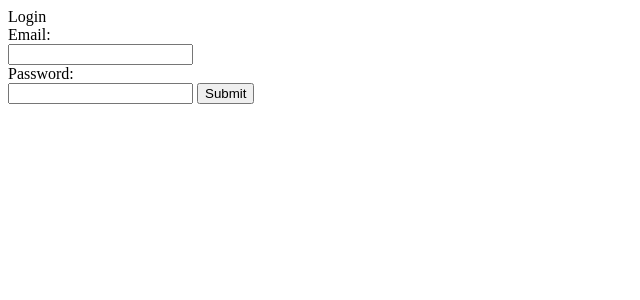
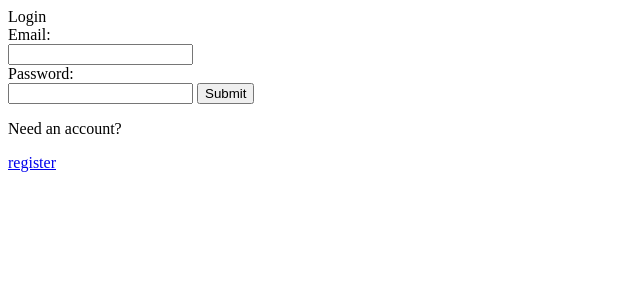
Before and after one commit to ChaseChiga/Concert_Hall, a Flask app: page /login in a window 1280 px wide. Shown: the top 300 px of the page, without its empty margins (0-640 px from the left). Run offline with Flask 3, Linux system fonts and the light colour scheme.

Commit message:
added switch between registration and login

```diff
--- a/app/templates/login.html
+++ b/app/templates/login.html
@@ -31,5 +31,9 @@
             </form>
         </div>
     </div>
+    <div>
+        <p>Need an account?</p>
+        <a href="/register">register</a>
+    </div>
 </body>
 </html>
--- a/app/templates/register.html
+++ b/app/templates/register.html
@@ -37,5 +37,9 @@
             </form>
         </div>
     </div>
+    <div>
+        <p>Already have an account?</p>
+        <a href="/login">login</a>
+    </div>
 </body>
 </html>
```
